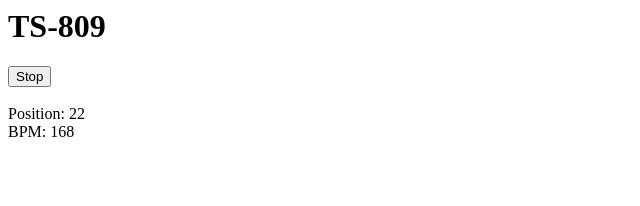
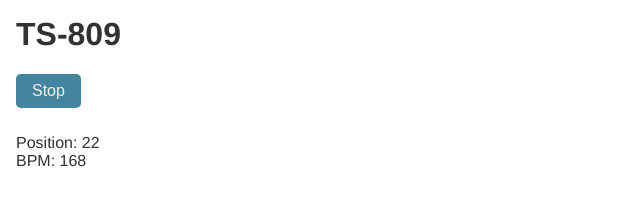
Before and after one commit to meeroslav/ts-809-pure, a website built with Parcel: page src/index.html in a window 1280 px wide. Shown: the whole page, without its empty margins (0-640 px from the left). Built offline with nearby package versions, Linux system fonts and the light colour scheme; files whose address does not match are found by name.

Commit message:
style: add styles

```diff
--- /dev/null
+++ b/src/index.css
@@ -0,0 +1,28 @@
+:root {
+    --font: Helvetica, Arial, Roboto, sans-serif;
+    --cl-fg: #323232;
+    --cl-action-bg: #43849f;
+    --cl-action-fg: #efefef;
+    --spacing: .5rem;
+    --btn-spacing: .5rem 1rem;
+    --border-radius: .3rem;
+}
+
+html {
+    font-family: var(--font);
+    color: var(--cl-fg);
+    padding: var(--spacing);
+}
+
+.action_btn {
+    background: var(--cl-action-bg);
+    color: var(--cl-action-fg);
+    padding: var(--btn-spacing);
+    border: none;
+    border-radius: var(--border-radius);
+    font-size: 1em;
+}
+
+#info {
+    margin-top: var(--spacing);
+}
--- a/src/index.html
+++ b/src/index.html
@@ -1,7 +1,11 @@
 <html>
+<head>
+  <title>TS-809</title>
+  <link rel="stylesheet" type="text/css" href="index.css">
+</head>
 <body>
   <h1>TS-809</h1>
-  <button type="button" onclick="togglePlay()" id="toggle">Toggle</button>
+  <button type="button" class="action_btn" onclick="togglePlay()" id="toggle">Toggle</button>
   <div id="info"></div>
   <script src="index.ts"></script>
 </body>
```
